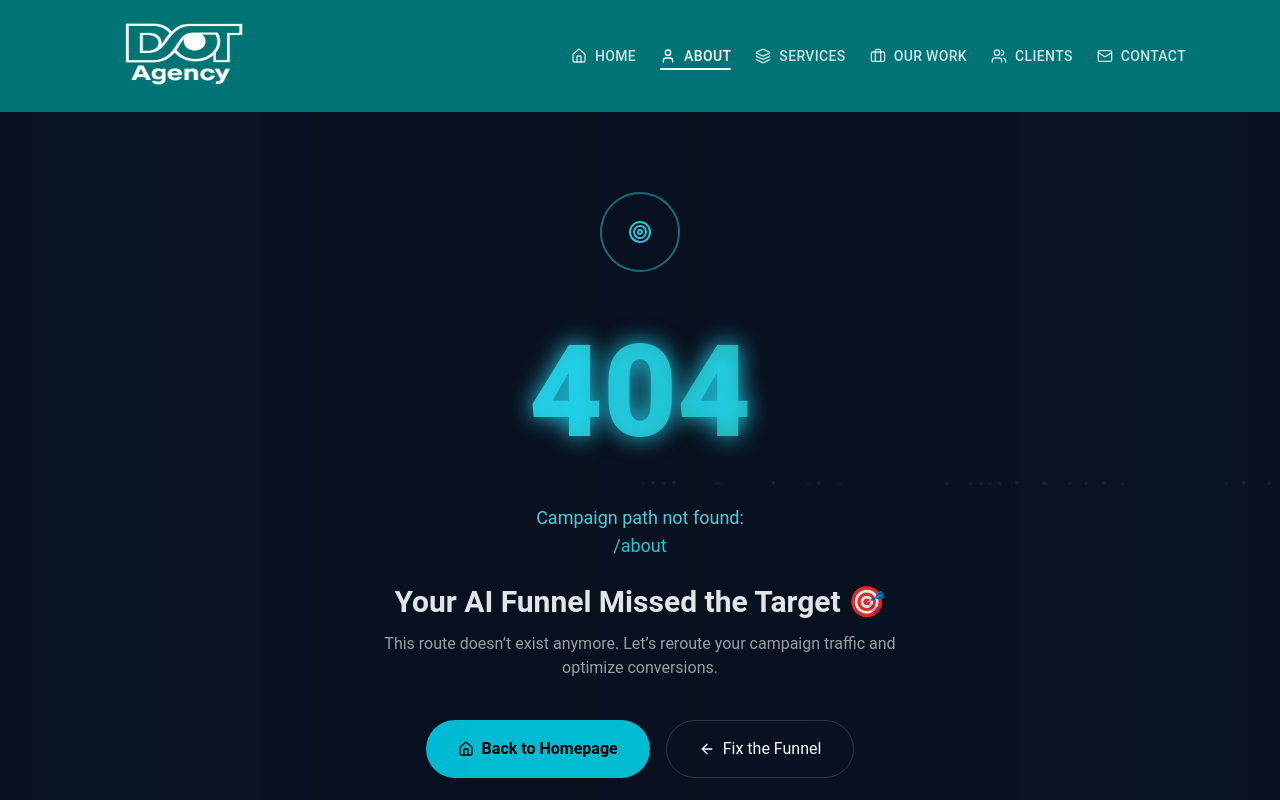
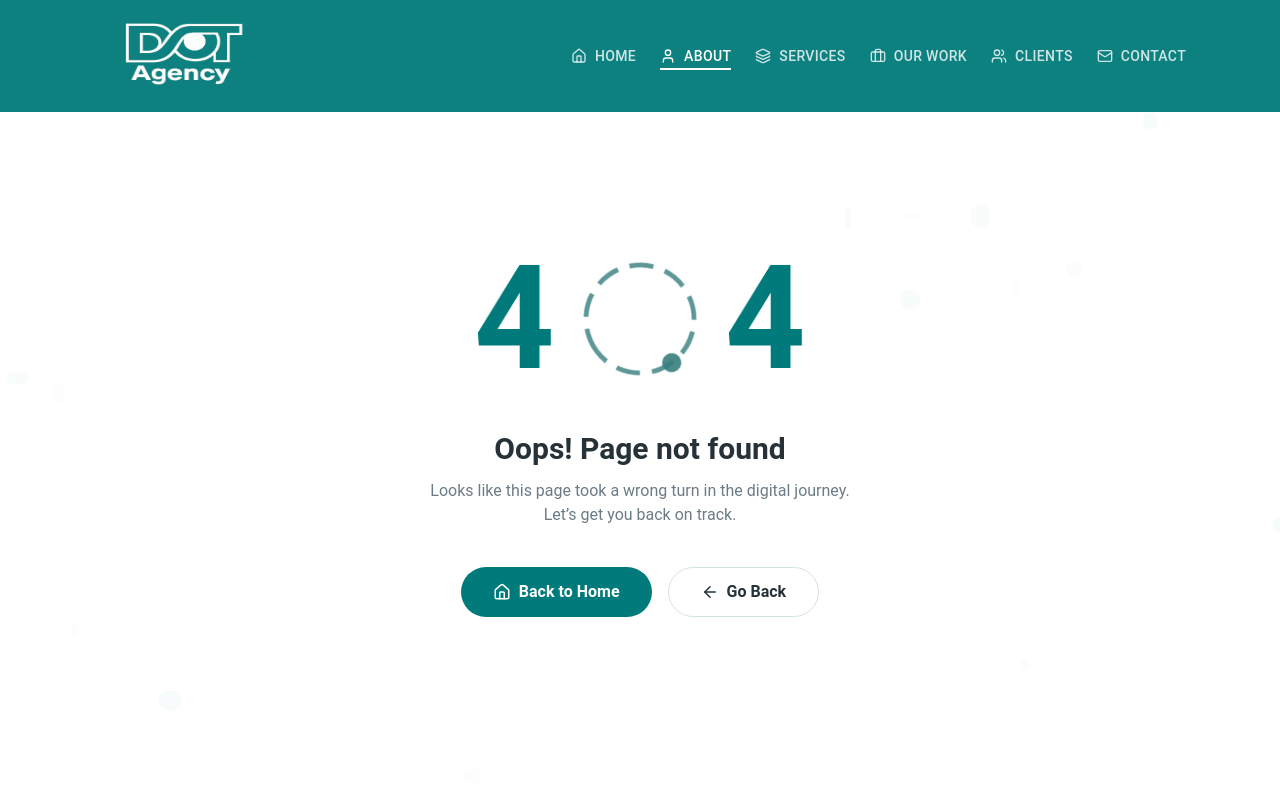
Before and after one commit to Mahmoud-Nasser1/DotAgency, a React (Vite) app: page /about in a window 1280 px wide. Shown: the top 800 px of the page. Built offline with nearby package versions, Linux system fonts and the light colour scheme.

Commit message:
not found  and services pages

```diff
--- a/index.html
+++ b/index.html
@@ -2,9 +2,9 @@
 <html lang="en">
   <head>
     <meta charset="UTF-8" />
-    <link rel="icon" type="image/svg+xml" href="/vite.svg" />
+    <link rel="icon" type="image/svg+xml" href="/logo2.png" />
     <meta name="viewport" content="width=device-width, initial-scale=1.0" />
-    <title>yasagency</title>
+    <title>DotAgency</title>
   </head>
   <body>
     <div id="root"></div>
--- a/src/pages/notFound/NotFound.jsx
+++ b/src/pages/notFound/NotFound.jsx
@@ -1,105 +1,146 @@
-import React from "react";
-import { Link, useLocation } from "react-router-dom";
-import { motion, useMotionValue, useTransform } from "framer-motion";
-import { Home, Target, ArrowLeft } from "lucide-react";
+import { motion } from "framer-motion";
+import { Link } from "react-router-dom";
+import { Home, ArrowLeft } from "lucide-react";
 
 const NotFound = () => {
-  const location = useLocation();
-  const mouseX = useMotionValue(0);
-  const mouseY = useMotionValue(0);
-  const rotateX = useTransform(mouseY, [-200, 200], [8, -8]);
-  const rotateY = useTransform(mouseX, [-200, 200], [-8, 8]);
-
   return (
-    <div
-      className="relative min-h-screen w-full overflow-hidden bg-[#0a0f1e] flex flex-col items-center justify-center text-white"
-      onMouseMove={(e) => {
-        mouseX.set(e.clientX - window.innerWidth / 2);
-        mouseY.set(e.clientY - window.innerHeight / 2);
-      }}
-    >
-      {/* Background floating particles */}
-      {[...Array(50)].map((_, i) => (
-        <motion.span
+    <div className="min-h-screen bg-background relative overflow-hidden">
+      {/* Floating dots */}
+      {[...Array(18)].map((_, i) => (
+        <motion.div
           key={i}
-          className="absolute w-1 h-1 rounded-full bg-cyan-400/20"
-          initial={{
-            x: Math.random() * window.innerWidth,
-            y: Math.random() * window.innerHeight,
-            opacity: 0,
+          className="absolute rounded-full bg-primary/10"
+          style={{
+            width: Math.random() * 18 + 6,
+            height: Math.random() * 18 + 6,
+            left: `${Math.random() * 100}%`,
+            top: `${Math.random() * 100}%`,
           }}
           animate={{
-            y: ["0%", "-120%"],
-            opacity: [0, 0.6, 0],
+            y: [0, -25, 0],
+            x: [0, Math.random() * 20 - 10, 0],
+            opacity: [0.1, 0.35, 0.1],
           }}
           transition={{
-            duration: Math.random() * 15 + 10,
+            duration: Math.random() * 4 + 3,
             repeat: Infinity,
-            ease: "linear",
+            delay: Math.random() * 2,
           }}
         />
       ))}
 
-      {/* Central animated target + 404 */}
+      <div className="flex items-center justify-center min-h-screen relative z-7 pt-16">
+        <div className="text-center px-4">
+          {/* 404 */}
           <motion.div
-        style={{ rotateX, rotateY }}
-        className="flex flex-col items-center py-48 justify-center z-7 px-4"
+            initial={{ scale: 0 }}
+            animate={{ scale: 1 }}
+            transition={{ type: "spring", stiffness: 90, damping: 12 }}
+            className="mb-10"
           >
+            <div className="flex items-center justify-center gap-3">
+              <motion.span
+                animate={{ rotateY: [0, 360] }}
+                transition={{ duration: 3, repeat: Infinity, ease: "easeInOut" }}
+                className="text-7xl md:text-[9rem] font-bold text-primary"
+              >
+                4
+              </motion.span>
+
               <motion.div
                 animate={{ rotate: 360 }}
-          transition={{ duration: 20, repeat: Infinity, ease: "linear" }}
-          className="w-20 h-20 rounded-full border-2 border-cyan-400/50 flex items-center justify-center mb-6"
+                transition={{ duration: 4, repeat: Infinity, ease: "linear" }}
               >
-          <Target className="text-cyan-400" />
+                <svg
+                  viewBox="0 0 120 120"
+                  className="w-24 h-24 md:w-36 md:h-36"
+                >
+                  <circle
+                    cx="60"
+                    cy="60"
+                    r="45"
+                    stroke="hsl(180, 40%, 35%)"
+                    strokeWidth="4"
+                    fill="none"
+                    strokeDasharray="20 10"
+                    opacity="0.8"
+                  />
+                  <circle
+                    cx="60"
+                    cy="15"
+                    r="8"
+                    fill="hsl(180, 40%, 35%)"
+                    opacity="0.9"
+                  />
+                </svg>
               </motion.div>
 
-        <motion.h1
-          animate={{ textShadow: ["0 0 0px #22d3ee", "0 0 25px #22d3ee"] }}
-          transition={{ duration: 2, repeat: Infinity, repeatType: "reverse" }}
-          className="text-[8rem] font-black text-transparent bg-clip-text bg-gradient-to-r from-cyan-400 to-teal-400 select-none"
+              <motion.span
+                animate={{ rotateY: [0, -360] }}
+                transition={{ duration: 3, repeat: Infinity, ease: "easeInOut" }}
+                className="text-7xl md:text-[9rem] font-bold text-primary"
               >
-          404
-        </motion.h1>
+                4
+              </motion.span>
+            </div>
+          </motion.div>
 
-        <p className="mt-4 text-lg text-cyan-300 font-mono text-center">
-          Campaign path not found:
-          <span className="block text-cyan-400">{location.pathname}</span>
-        </p>
+          {/* Text */}
+          <motion.h2
+            initial={{ opacity: 0, y: 20 }}
+            animate={{ opacity: 1, y: 0 }}
+            transition={{ delay: 0.3 }}
+            className="text-2xl md:text-3xl font-bold text-foreground mb-3"
+          >
+            Oops! Page not found
+          </motion.h2>
 
-        <h2 className="mt-6 text-3xl font-bold text-white/90 text-center">
-          Your AI Funnel Missed the Target 🎯
-        </h2>
+          <motion.p
+            initial={{ opacity: 0, y: 20 }}
+            animate={{ opacity: 1, y: 0 }}
+            transition={{ delay: 0.5 }}
+            className="text-muted-foreground mb-10 max-w-md mx-auto"
+          >
+            Looks like this page took a wrong turn in the digital journey.
+            Let’s get you back on track.
+          </motion.p>
 
-        <p className="mt-3 text-white/60 max-w-xl text-center">
-          This route doesn’t exist anymore. Let’s reroute your campaign traffic and optimize conversions.
-        </p>
-
-        {/* Buttons */}
-        <div className="mt-10 flex flex-wrap justify-center gap-4">
+          {/* Actions */}
+          <motion.div
+            initial={{ opacity: 0, y: 20 }}
+            animate={{ opacity: 1, y: 0 }}
+            transition={{ delay: 0.7 }}
+            className="flex flex-col sm:flex-row gap-4 justify-center"
+          >
             <Link
               to="/"
-            className="inline-flex items-center gap-2 px-8 py-4 rounded-full bg-cyan-500 text-black font-semibold hover:shadow-xl hover:shadow-cyan-500/30 transition-all"
+              className="
+                inline-flex items-center gap-2
+                bg-primary text-primary-foreground
+                px-8 py-3 rounded-full font-semibold
+                hover:shadow-xl hover:scale-105
+                transition-all duration-300
+              "
             >
-            <Home size={16} />
-            Back to Homepage
+              <Home size={18} /> Back to Home
             </Link>
 
             <button
               onClick={() => window.history.back()}
-            className="inline-flex items-center gap-2 px-8 py-4 rounded-full border border-white/15 text-white hover:border-cyan-400/50 hover:bg-white/5 transition-all"
+              className="
+                inline-flex items-center gap-2
+                border border-border
+                text-foreground
+                px-8 py-3 rounded-full font-semibold
+                hover:bg-muted
+                transition-all duration-300
+              "
             >
-            <ArrowLeft size={16} />
-            Fix the Funnel
+              <ArrowLeft size={18} /> Go Back
             </button>
+          </motion.div>
         </div>
-      </motion.div>
-
-      {/* Optional: AI glitch / marketing vibes */}
-      <motion.div
-        className="absolute inset-0 bg-gradient-to-r from-cyan-500/10 via-teal-500/5 to-cyan-500/10 blur-2xl animate-pulse"
-        animate={{ opacity: [0.1, 0.3, 0.1] }}
-        transition={{ duration: 4, repeat: Infinity, ease: "easeInOut" }}
-      />
+      </div>
     </div>
   );
 };
--- a/src/pages/services/Services.jsx
+++ b/src/pages/services/Services.jsx
@@ -56,13 +56,13 @@ const services = [
 ];
 
 const Services = () => (
-  <div className="min-h-screen bg-background">
+  <div className="min-h-screen bg-gradient-teal py-8">
     <PageHeader
       title="Our Services"
       subtitle="Comprehensive digital solutions for your business"
     />
 
-    <section className="py-16">
+    <section className="py-16 bg-white">
       <div className="container mx-auto px-4 grid grid-cols-1 sm:grid-cols-2 lg:grid-cols-4 gap-6">
         {services.map((s, i) => (
           <motion.div
@@ -71,7 +71,7 @@ const Services = () => (
             whileInView={{ opacity: 1, y: 0 }}
             viewport={{ once: true }}
             transition={{ delay: i * 0.05 }}
-            className="group p-6 rounded-xl bg-card border border-border hover:gradient-teal hover:border-transparent transition-all duration-300 cursor-default"
+            className="group p-6 rounded-xl bg-card border border-border hover:bg-gradient-teal hover:border-transparent transition-all duration-1000 cursor-default"
           >
             <div className="text-primary group-hover:text-primary-foreground transition-colors mb-4">
               {s.icon}
--- a/tailwind.config.js
+++ b/tailwind.config.js
@@ -83,6 +83,15 @@ module.exports = withMT({
         sm: "0.5rem",
       },
 
+      backgroundImage: {
+        "gradient-teal": "linear-gradient(135deg, #005c5c, #007a7a, #33a6a6)",
+
+        "gradient-text-teal": "linear-gradient(135deg, #007a7a, #3ddede)",
+
+        "hero-overlay":
+          "radial-gradient(ellipse at 70% 30%, rgba(61,222,222,0.15), transparent 60%), radial-gradient(ellipse at 20% 80%, rgba(0,92,92,0.2), transparent 50%)",
+      },
+
       /* ================= Animations ================= */
       keyframes: {
         "accordion-down": {
```
Also changed, not shown: public/logo2.png (added). Lines whose indentation alone changed are shown as unchanged.
